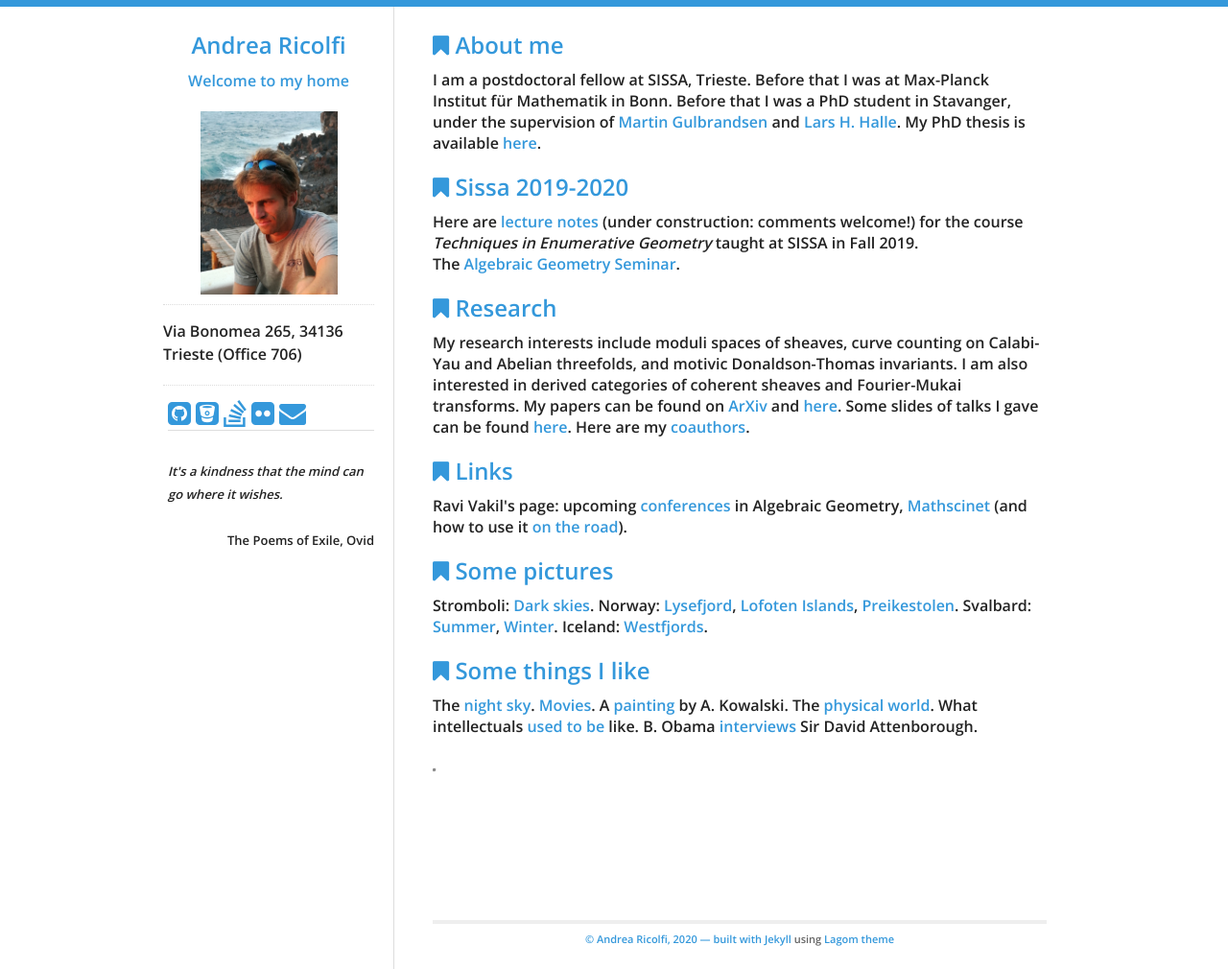
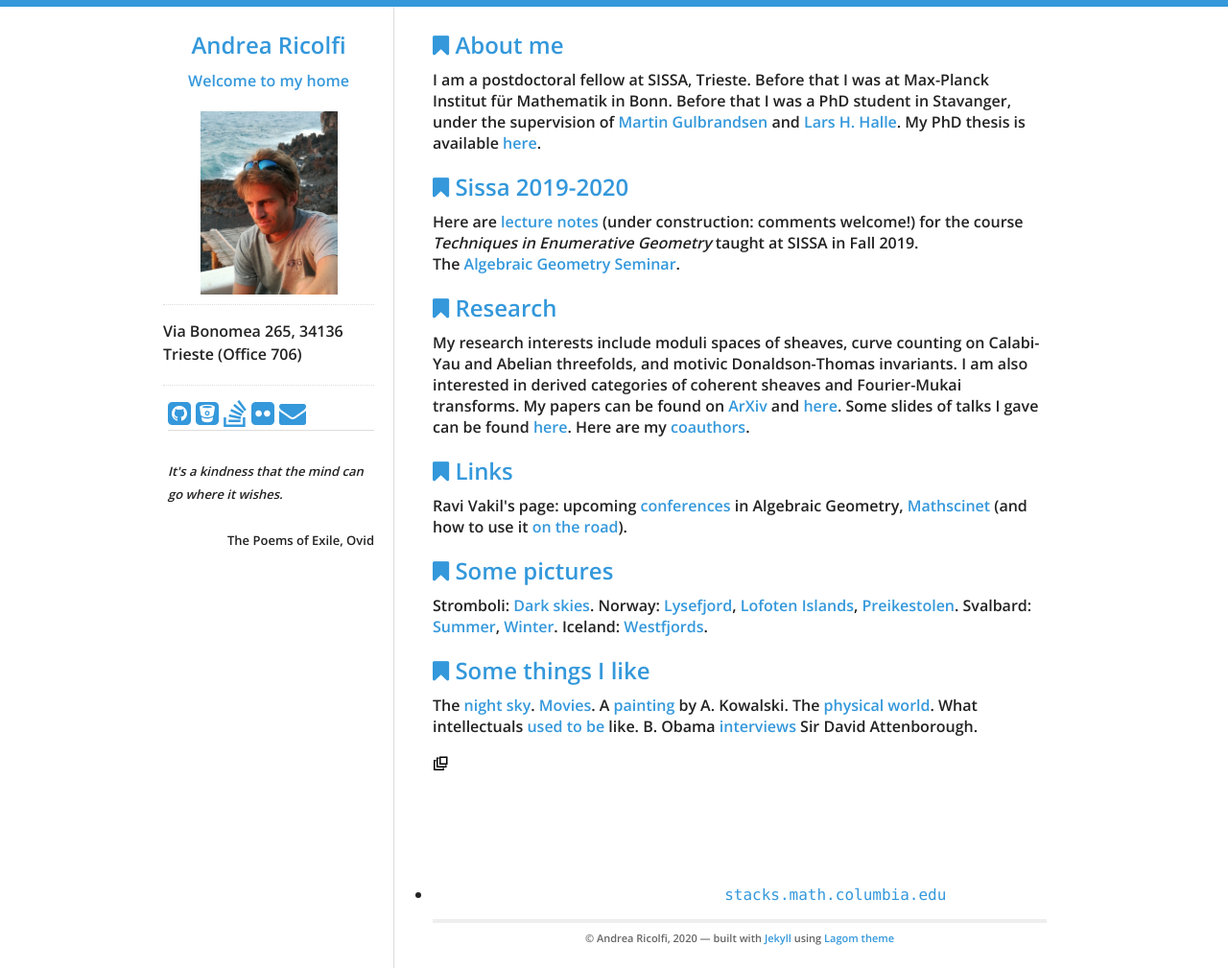
Before and after one commit to atricolfi/atricolfi.github.io, a Jekyll site: the page built from index.html, in a window 1280 px wide. Shown: the whole page at 96% size. Built offline with Jekyll 4.4.1, drawn with Linux system fonts in a browser that asks for light colours.

Commit message:
Update index.html

```diff
--- a/index.html
+++ b/index.html
@@ -61,28 +61,30 @@ href="http://blogs.ams.org/beyondreviews/2015/04/28/using-mathscinet-at-home-or-
 Sir David Attenborough.
   <!--In case you care about the ocean: <a href="https://www.sealegacy.org">Sealegacy</a>, <a href="https://4ocean.com">4ocean</a>.-->
 
-        <footer>
-        <div class="wrapper">
-            <div class="footer-col-wrapper">
-                <div class="footer-col footer-col-3">
-
     <ul class="social-media-list">
-          <a href="https://stacks.math.columbia.edu"><span class="icon"><?xml version="1.0"?>
+                        <li>
+                            <a href="https://stacks.math.columbia.edu">
+                                <span class="icon">
+                                    <?xml version="1.0"?>
                                     <svg version="1.1" xmlns="http://www.w3.org/2000/svg">
                                         <g transform="translate(0,16)">
-<g transform="scale(0.1,-0.1)">
-<polygon points="2,2 24,2 24,7 21,7 21,5 5,5 5,21 7,21 7,24 2,24" />
-<polygon points="8,8 29,8 29,13 26,13 26,11 11,11 11,26 13,26 13,29 8,29" />
-<polygon points="14,14 31,14 31,31 14,31" />
-<polygon points="17,17 28,17 28,28 17,28" style="fill: white;" />
+                                            <g transform="scale(0.5,-0.5)">
+
+                                                <polygon points="2,2 24,2 24,7 21,7 21,5 5,5 5,21 7,21 7,24 2,24"/>
+                                                <polygon points="8,8 29,8 29,13 26,13 26,11 11,11 11,26 13,26 13,29 8,29"/>
+                                                <polygon points="14,14 31,14 31,31 14,31"/>
+                                                <polygon points="17,17 28,17 28,28 17,28" style="fill: white;"/>
+
                                             </g>
                                         </g>
                                     </svg>
+                                </span>
+                                <span class="username">
+                                    <code class="url">stacks.math.columbia.edu</code>
+                                </span>
+                            </a>
 </ul>
-                </div>
-            </div>
-        </div>
-    </footer>
+
 <!--<img height="22" width="22" src="https://unpkg.com/simple-icons@v3/icons/googlescholar.svg" /> <a href="https://scholar.google.com/citations?user=bGunzxQAAAAJ&hl=en"><code class="url">Google Scholar</code></a> <br>-->
 
 </div>
```
Lines whose indentation alone changed are shown as unchanged.
